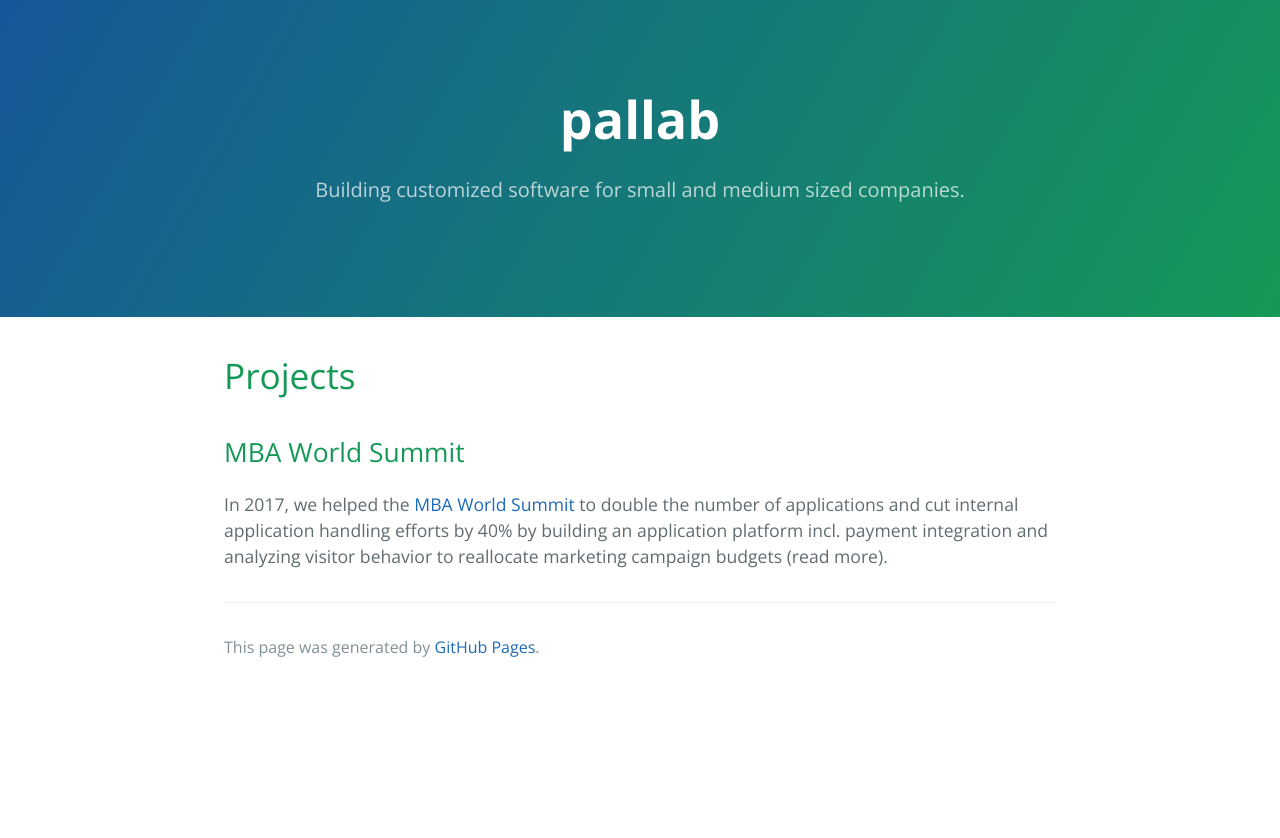
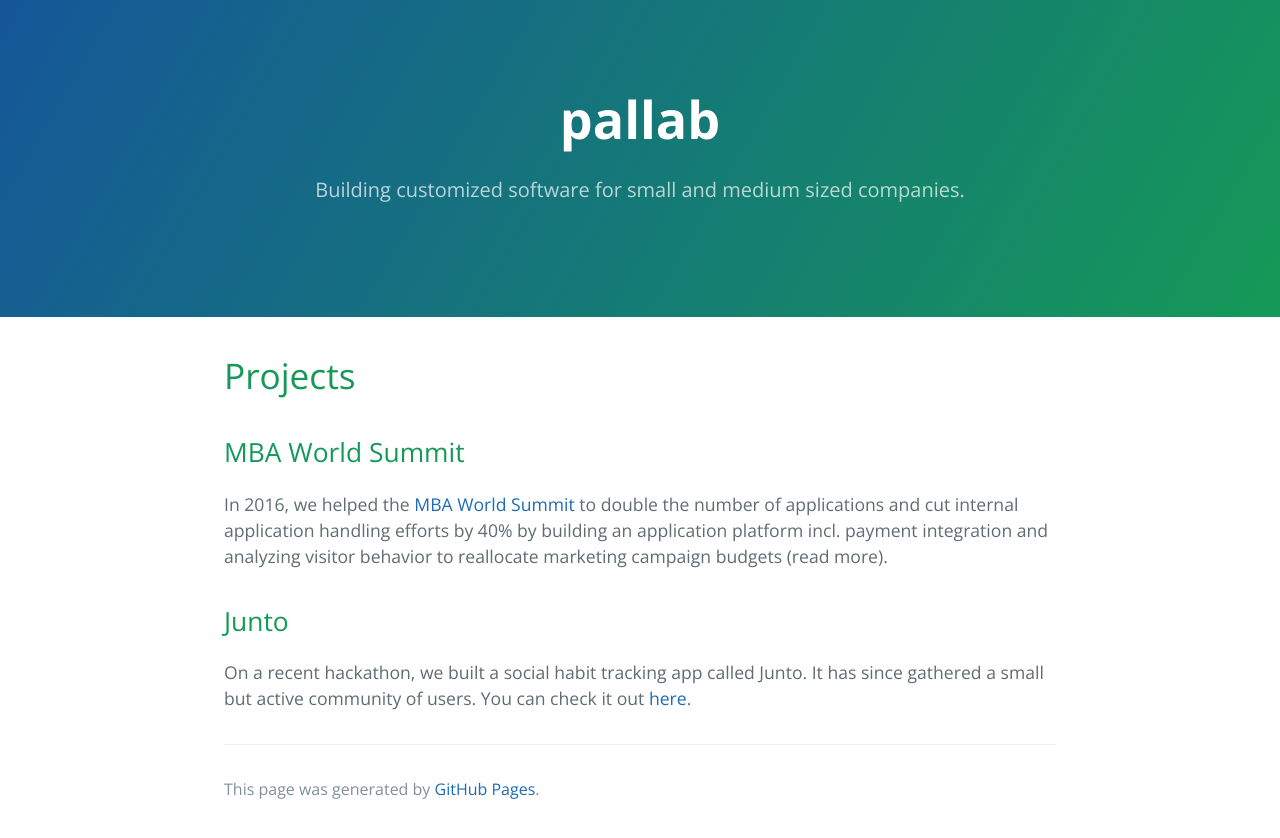
Before and after one commit to pal-lab/pal-lab.github.io, a Jekyll site: the page built from index.md, in a window 1280 px wide. Shown: the top 838 px of the page. Built offline with Jekyll 4.4.1, drawn with Linux system fonts in a browser that asks for light colours; our own code applies the rules of GitHub Pages for plain Markdown files.

Commit message:
editorial changes

```diff
--- a/index.md
+++ b/index.md
@@ -7,4 +7,9 @@ layout: default
 
 ## [](#header-2)MBA World Summit
 
-In 2017, we helped the [MBA World Summit](http://mbaworldsummit.com/) to double the number of applications and cut internal application handling efforts by 40% by building an application platform incl. payment integration and analyzing visitor behavior to reallocate marketing campaign budgets (read more).
+In 2016, we helped the [MBA World Summit](http://mbaworldsummit.com/) to double the number of applications and cut internal application handling efforts by 40% by building an application platform incl. payment integration and analyzing visitor behavior to reallocate marketing campaign budgets (read more).
+
+
+## [](#header-2)Junto
+
+On a recent hackathon, we built a social habit tracking app called Junto. It has since gathered a small but active community of users. You can check it out [here](https://play.google.com/store/apps/details?id=io.pallab.junto).
```
